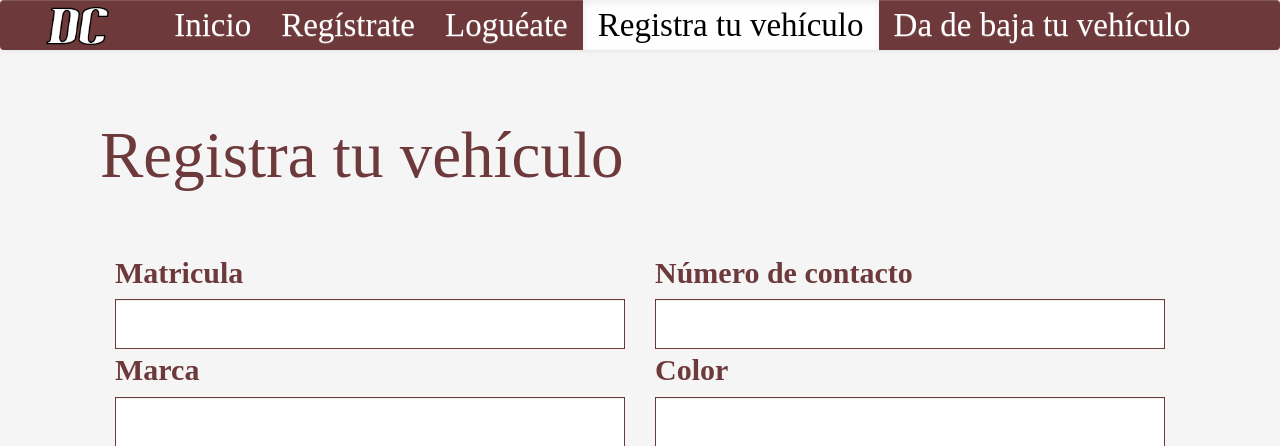
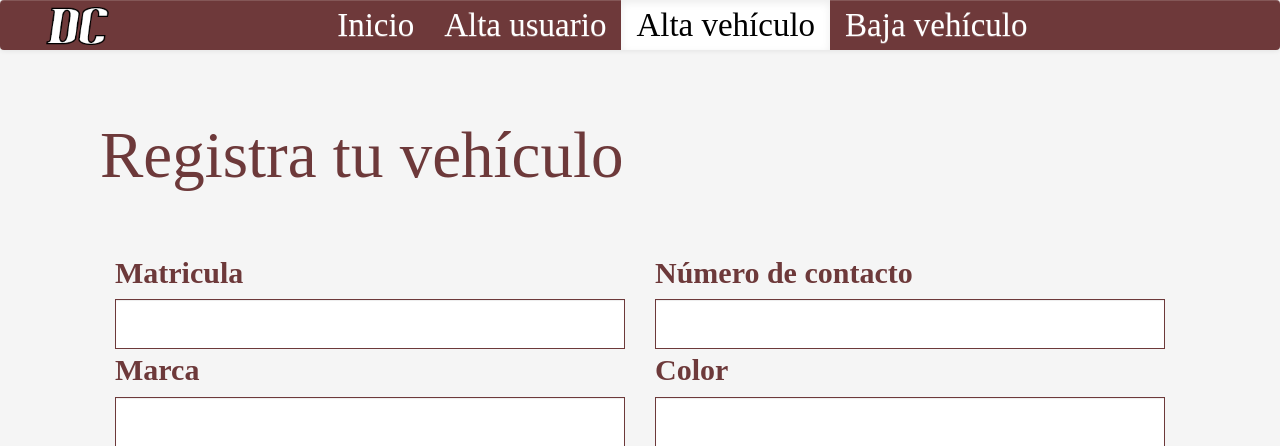
Before and after one commit to alvaroalmanza88/PHPU3Web, a PHP site: page /regVehicle.php in a window 1280 px wide. Shown: the top 446 px of the page. Run offline with PHP 8.4, Linux system fonts and the light colour scheme; some web fonts are replaced.

Commit message:
cambio menor

```diff
--- a/PHPU3/regVehicle.php
+++ b/PHPU3/regVehicle.php
@@ -33,10 +33,10 @@
                 <div class="collapse navbar-collapse" id="bs-example-navbar-collapse-1">
                     <ul class="nav navbar-nav">
                         <li><a href="indexNew.php">Inicio <span class="sr-only">(current)</span></a></li>
-                        <li><a href="regUser.php" >Regístrate</a></li>
-                        <li><a href="#" >Loguéate</a></li>
-                        <li class="active"><a>Registra tu vehículo</a></li>
-                        <li><a href="#">Da de baja tu vehículo</a></li>
+                        <li><a href="regUser.php" >Alta usuario</a></li>
+                        <!--<li><a href="#" >L</a></li>-->
+                        <li class="active"><a>Alta vehículo</a></li>
+                        <li><a href="#">Baja vehículo</a></li>
                     </ul>
                 </div><!-- /.navbar-collapse -->
             </div><!-- /.container-fluid -->
```
